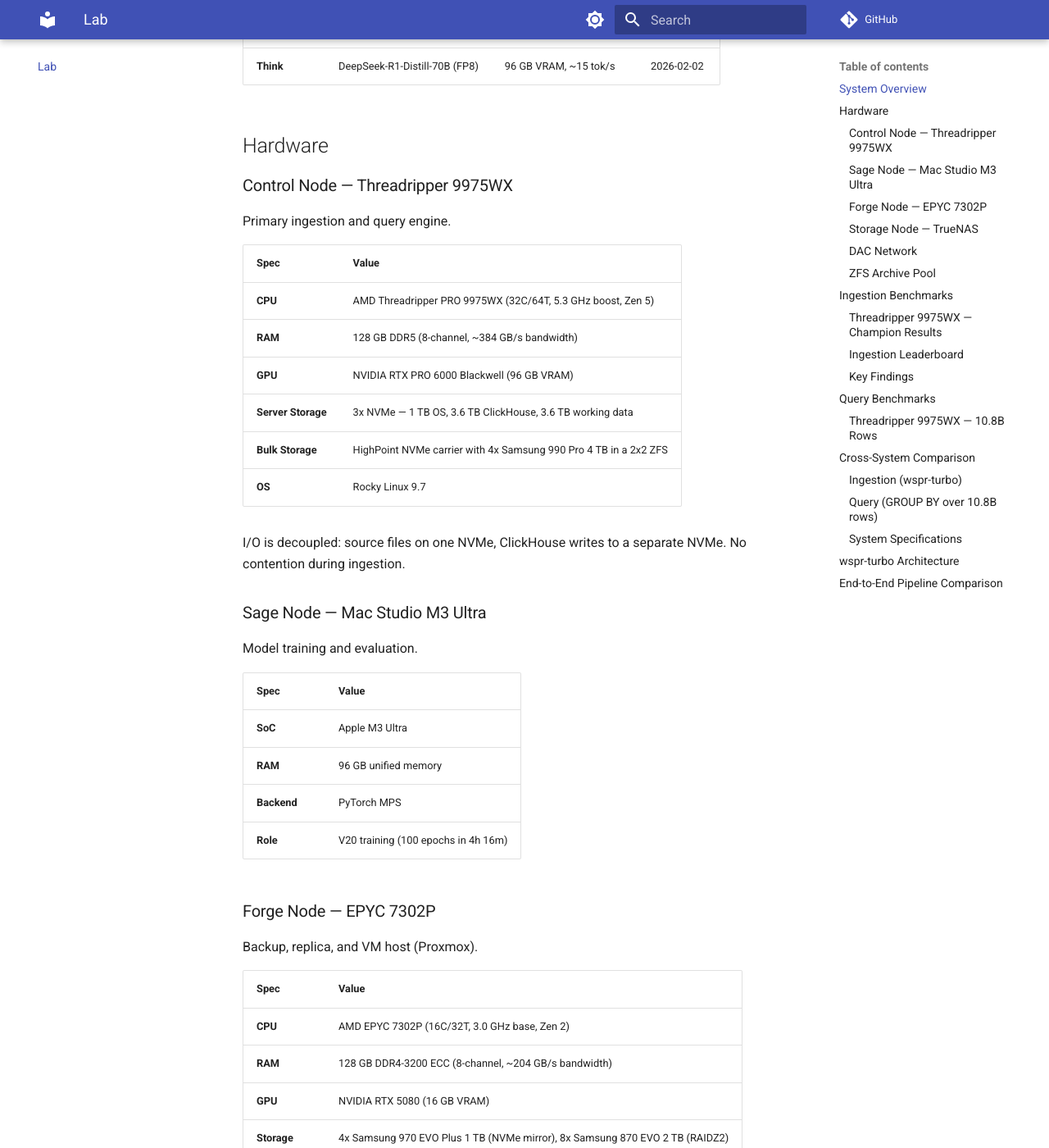
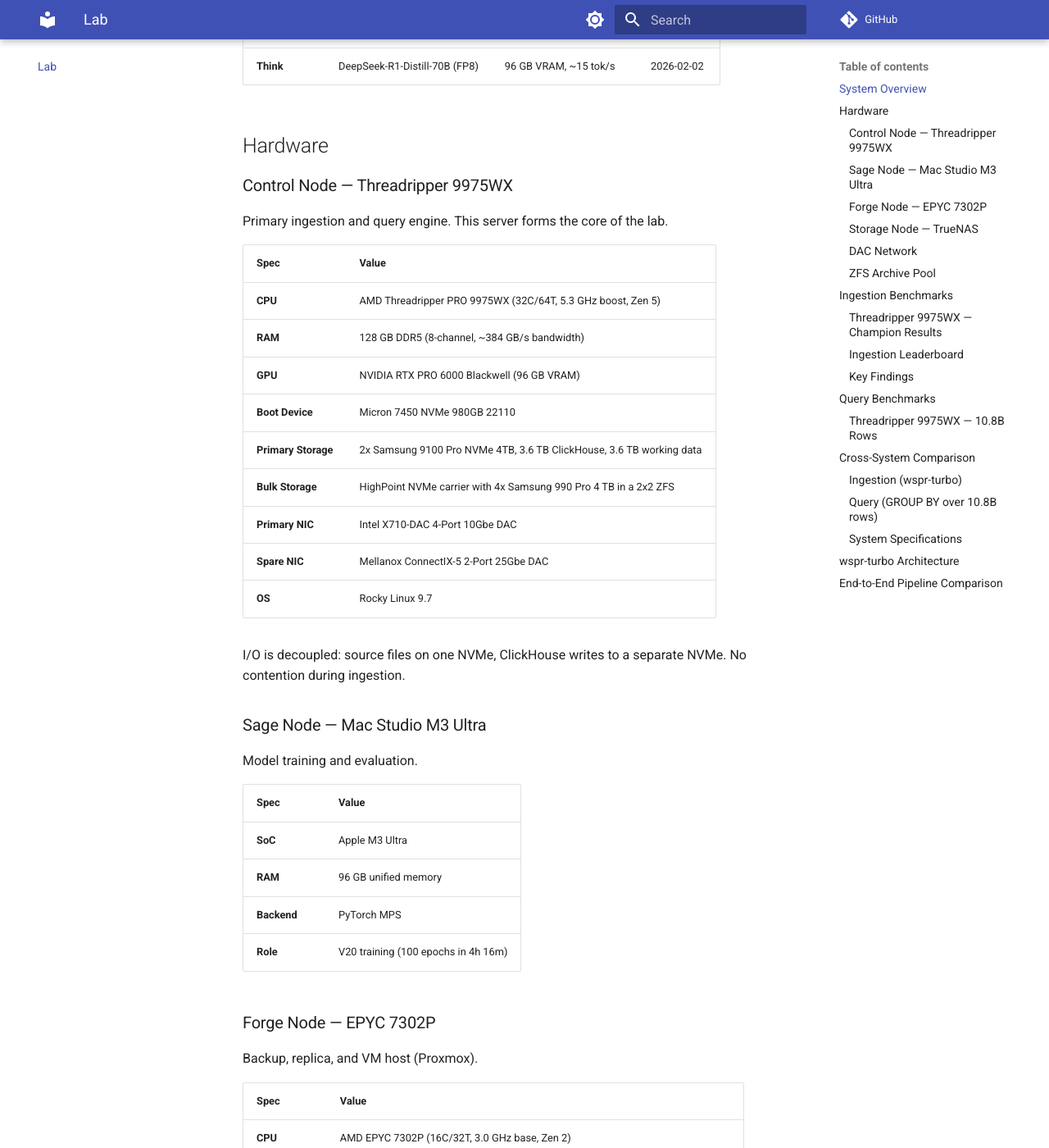
Before and after one commit to IONIS-AI/ionis-docs, an MkDocs documentation site: the page built from docs/benchmarks/index.md, in a window 1280 px wide and 1400 px high, scrolled down 714 px. Shown: the whole window at 82% size. Built offline with MkDocs 1.6.1 and Material for MkDocs 9.7.7, drawn with Linux system fonts in a browser that asks for light colours; comment, search, counter and statistics services are not loaded; some of the changed text lies outside the part shown.

Commit message:
docs: update hardware specs

```diff
--- a/docs/benchmarks/index.md
+++ b/docs/benchmarks/index.md
@@ -30,15 +30,18 @@ query, and cross-system comparisons on 10.8 billion WSPR rows.
 
 ### Control Node — Threadripper 9975WX
 
-Primary ingestion and query engine.
+Primary ingestion and query engine. This server forms the core of the lab.
 
 | Spec | Value |
 |------|-------|
 | **CPU** | AMD Threadripper PRO 9975WX (32C/64T, 5.3 GHz boost, Zen 5) |
 | **RAM** | 128 GB DDR5 (8-channel, ~384 GB/s bandwidth) |
 | **GPU** | NVIDIA RTX PRO 6000 Blackwell (96 GB VRAM) |
-| **Server Storage** | 3x NVMe — 1 TB OS, 3.6 TB ClickHouse, 3.6 TB working data |
+| **Boot Device** | Micron 7450 NVMe 980GB 22110 |
+| **Primary Storage** | 2x Samsung 9100 Pro NVMe 4TB, 3.6 TB ClickHouse, 3.6 TB working data |
 | **Bulk Storage** | HighPoint NVMe carrier with 4x Samsung 990 Pro 4 TB in a 2x2 ZFS |
+| **Primary NIC** | Intel X710-DAC 4-Port 10Gbe DAC |
+| **Spare NIC** | Mellanox ConnectIX-5 2-Port 25Gbe DAC |
 | **OS** | Rocky Linux 9.7 |
 
 I/O is decoupled: source files on one NVMe, ClickHouse writes to a separate
@@ -64,6 +67,9 @@ Backup, replica, and VM host (Proxmox).
 | **CPU** | AMD EPYC 7302P (16C/32T, 3.0 GHz base, Zen 2) |
 | **RAM** | 128 GB DDR4-3200 ECC (8-channel, ~204 GB/s bandwidth) |
 | **GPU** | NVIDIA RTX 5080 (16 GB VRAM) |
+| **Boot Device** | Micron 7450 NVMe 980GB 22110 |
+| **Primary NIC** | Intel X710-DAC 4-Port 10Gbe DAC |
+| **Spare NIC** | Mellanox ConnectIX-5 2-Port 25Gbe DAC |
 | **Storage** | 4x Samsung 970 EVO Plus 1 TB (NVMe mirror), 8x Samsung 870 EVO 2 TB (RAIDZ2) |
 
 ### Storage Node — TrueNAS
@@ -74,6 +80,8 @@ NAS for bulk archive storage.
 |------|-------|
 | **CPU** | AMD Ryzen 9 5950X (16C/32T, Zen 3) |
 | **RAM** | 128 GB DDR4 ECC |
+| **Boot Device** | 2x Samsung 870 EVO 1TB 2x2 Mirror |
+| **Primary NIC** | Intel X710-DAC 4-Port 10Gbe DAC |
 | **Storage** | 8x Seagate IronWolf Pro 14 TB (3-way + 4-way mirror, ~28 TB usable) |
 
 ### DAC Network
```
